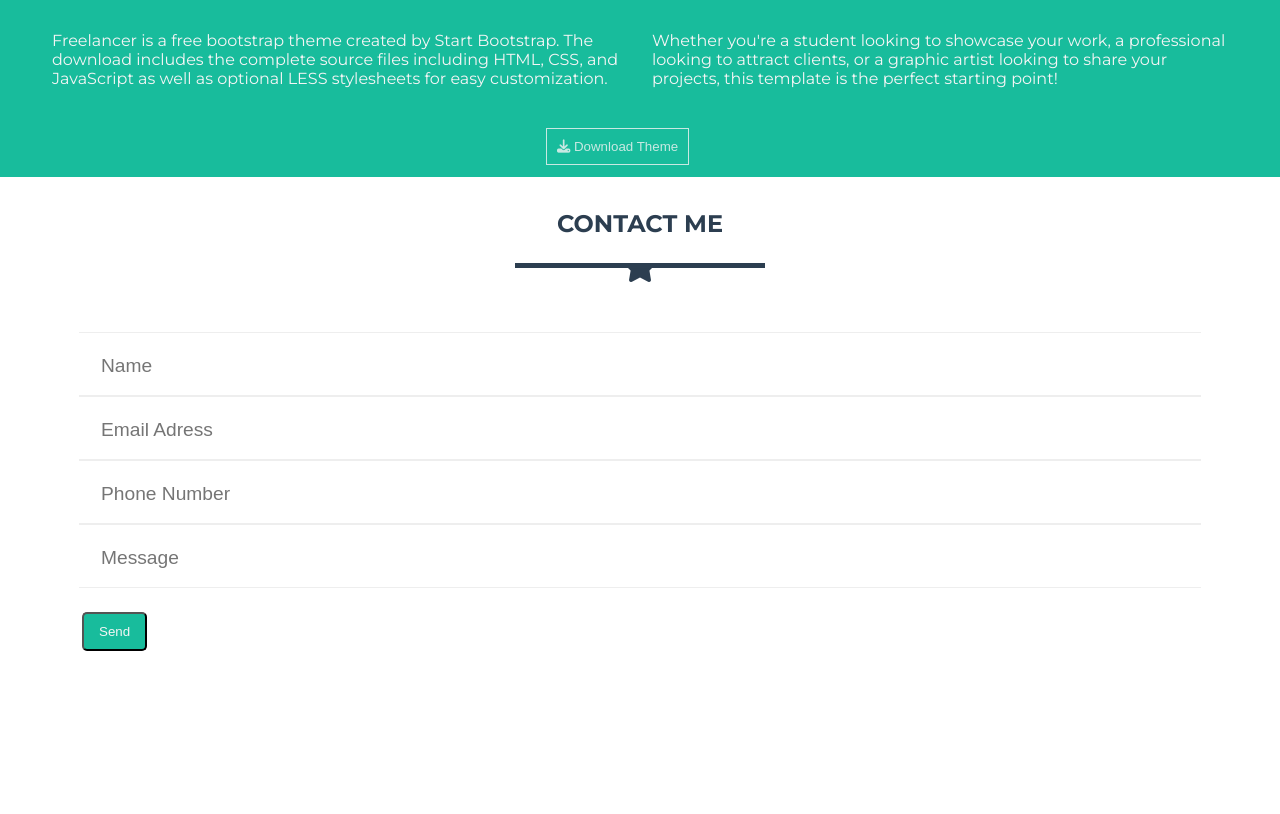
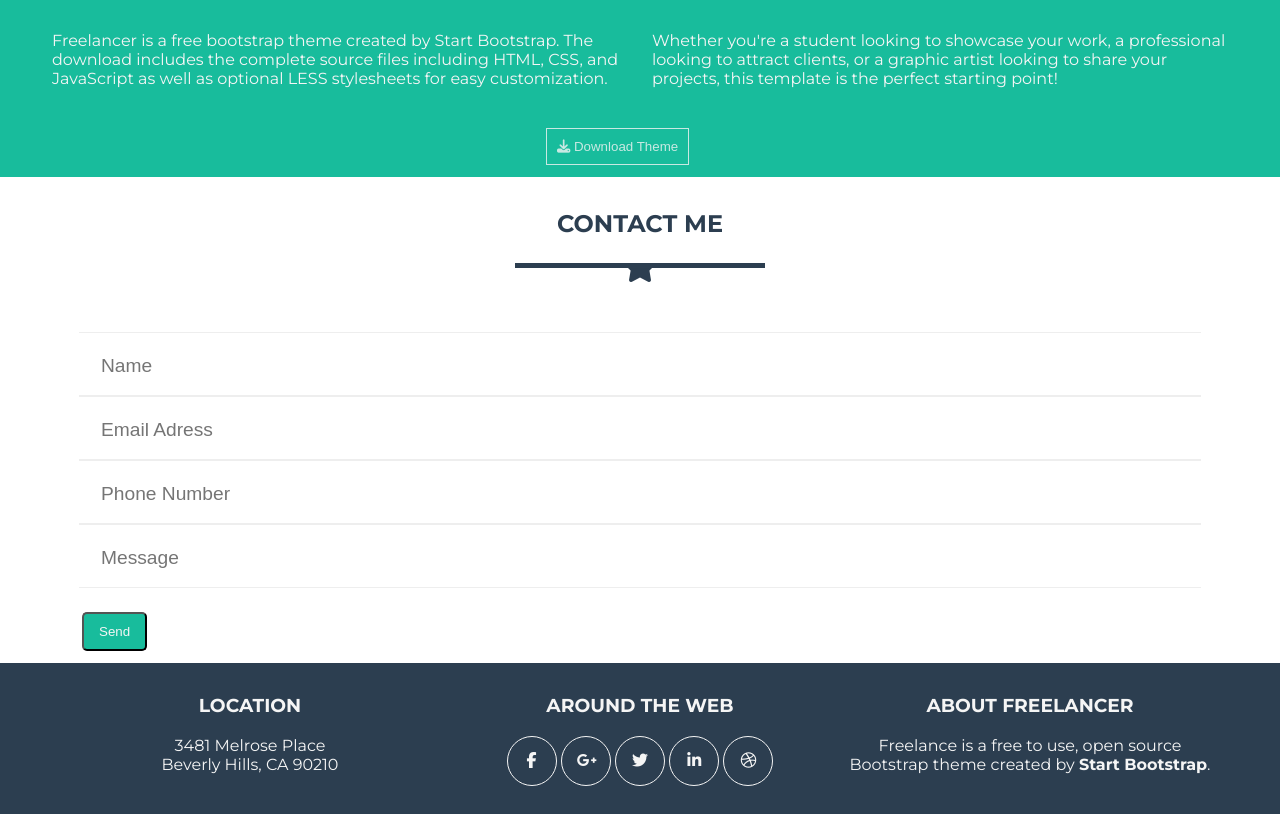
Before and after one commit to PaulaPonce/freelancer-laboratoria, a plain HTML site: page index.html in a window 1280 px wide. Shown: the part 1515-2329 px from the top of the page. Before the commit the page ends 2178 px from the top, so only its background shows below. Drawn offline with Linux system fonts and the light colour scheme.

Commit message:
footer-above

```diff
--- a/css/main.css
+++ b/css/main.css
@@ -247,4 +247,42 @@ header .container{
 .btn-send:hover{
   background-color: #10806a;
 }
+
+/* Footer */
+.footer-above{
+  background-color: #2c3e50;
+  color: whitesmoke;
+  top: 0;
+  width: 100%;
+  height: 30%;
+  z-index: 1000;
+  text-align: center;
+  padding-left: 0;
+}
+footer p, footer h3{
+  text-align: center;
+}
+.list-inline{
+  padding-left: 0;
+}
+.list-inline li{
+  list-style: none;
+  display: inline;
+}
+
+.circle-icon{
+    background: transparent;
+    width: 50px;
+    height: 50px;
+    padding: 15px;
+    border-radius: 50%;
+    border: 1px solid whitesmoke;
+    text-align: center;
+    vertical-align: middle;
+}
+
+.circle-icon:hover{
+  background-color: whitesmoke;
+}
+
 /*rgba(24,188,156,.9);*/
--- a/index.html
+++ b/index.html
@@ -149,6 +149,49 @@
 			</div>
 		</div>
 	</section>
+	<!-- Footer -->
+	<footer id="footer">
+		<div class="footer-above">
+			<div class="grid-container container">
+				<div class="row">
+					<div class="col-4">
+						<h3 class="text-uppercase">Location</h3>
+						<p>3481 Melrose Place <br> Beverly Hills, CA 90210</p>
+					</div>
+					<div class="col-4">
+						<h3 class="text-uppercase">Around the Web</h3>
+						<ul class="list-inline">
+							<li>
+								<a href="#"><i class="fa fa-facebook circle-icon" aria-hidden="true"></i></a>
+							</li>
+							<li>
+								<a href="#"><i class="fa fa-google-plus circle-icon" aria-hidden="true"></i></a>
+							</li>
+							<li>
+								<a href="#"><i class="fa fa-twitter circle-icon" aria-hidden="true"></i></a>
+							</li>
+							<li>
+								<a href="#"><i class="fa fa-linkedin circle-icon" aria-hidden="true"></i></a>
+							</li>
+							<li>
+								<a href="#"><i class="fa fa-dribbble circle-icon" aria-hidden="true"></i></a>
+							</li>
+						</ul>
+					</div>
+					<div class="col-4">
+						<h3 class="text-uppercase">About Freelancer</h3>
+						<p>
+							Freelance is a free to use, open source Bootstrap theme created by
+							<a href="https://startbootstrap.com/">Start Bootstrap</a>.
+						</p>
+					</div>
+				</div>
+			</div>
+		</div>
+		<div class="footer-below">
+
+		</div>
+	</footer>
 	<script type="text/javascript" src="js/app.js"></script>
 </body>
 </html>
```
